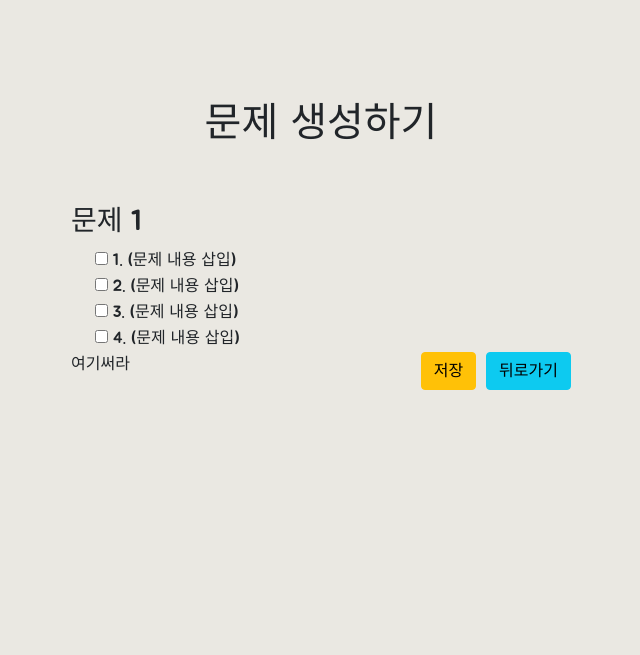
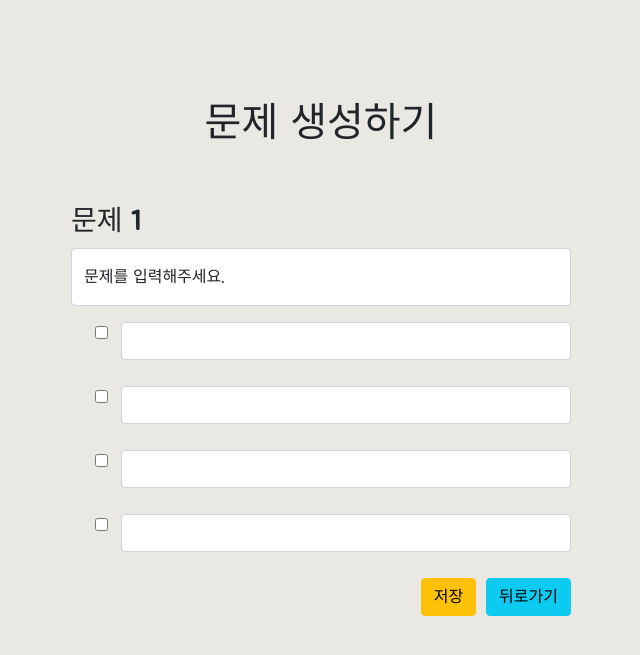
Before and after one commit to heyimcsy/toyproject-1, a Flask app: page / in a window 1280 px wide. Shown: the top 655 px of the page, without its empty margins (319-959 px from the left). Run offline with Flask 2, Linux system fonts and the light colour scheme.

Commit message:
db 문제 번호, 문제 정답 커밋

```diff
--- a/app.py
+++ b/app.py
@@ -12,15 +12,15 @@ def home():
     return render_template('createQ.html')
 
 @app.route('/create',methods=["POST"])
-def save_post():
+def save():
+    question_receive = request.form['question_give']
     num_receive = request.form['num_give']
-    c_receive = request.form['c_give']
 
-    print(num_receive, c_receive)
+    print(question_receive, num_receive)
 
     doc = {
-        'question_num':num_receive,
-        'question_o':c_receive
+        'question':question_receive,
+        'correctNum':num_receive
     }
     db.toy.insert_one(doc)
     return jsonify({'msg':'답 저장 완료!'})
--- a/templates/createQ.html
+++ b/templates/createQ.html
@@ -19,9 +19,11 @@
         * {
             font-family: 'Jua', sans-serif;
         }
-        body{
+
+        body {
             background-color: #eae8e2;
         }
+
         #wrap {
             width: 95%;
             text-align: left;
@@ -38,9 +40,35 @@
         h3 {
             margin-top: 50px;
         }
-        .btn{
+
+        .btn {
             float: right;
             margin-left: 10px;
+        }
+
+        #float1 {
+            width: 450px;
+            float: right;
+            margin-bottom: 7px;
+        }
+
+        #float2 {
+            width: 450px;
+            float: right;
+            margin-bottom: 3px;
+        }
+
+        #float3 {
+            width: 450px;
+            float: right;
+        }
+
+        #float4 {
+            width: 450px;
+            float: right;
+        }
+        .form-check{
+            margin-bottom: 40px;
         }
 
 
@@ -50,32 +78,78 @@
 
         })
 
+        function save() {
+
+            if (document.getElementById("input_check1").checked) {
+                document.getElementById("input_check_hidden1").disabled = true;
+                alert(document.getElementById("input_check_hidden1").id, document.getElementById("input_check_hidden1").value)
+                let correctNum = 1
+                let question = document.getElementById('question1').innerText
+
+                $.ajax({
+                    type: 'POST',
+                    url: '/create',
+                    data: {question_give: question, num_give: correctNum},
+                    success: function (response) {
+                        alert(response['msg'])
+                        window.location.reload()
+                    }
+                })
+            }
+
+            if (document.getElementById("input_check2").checked) {
+                document.getElementById("input_check_hidden2").disabled = true;
+                alert(document.getElementById("input_check_hidden2").id, document.getElementById("input_check_hidden2").value)
+                let correctNum = 2
+                let question = document.getElementById('question1').innerText
+
+                $.ajax({
+                    type: 'POST',
+                    url: '/create',
+                    data: {question_give: question, num_give: correctNum},
+                    success: function (response) {
+                        alert(response['msg'])
+                        window.location.reload()
+                    }
+                })
+            }
+
+            if (document.getElementById("input_check3").checked) {
+                document.getElementById("input_check_hidden3").disabled = true;
+                alert(document.getElementById("input_check_hidden3").id, document.getElementById("input_check_hidden3").value)
+                let correctNum = 3
+                let question = document.getElementById('question1').innerText
+
+                $.ajax({
+                    type: 'POST',
+                    url: '/create',
+                    data: {question_give: question, num_give: correctNum},
+                    success: function (response) {
+                        alert(response['msg'])
+                        window.location.reload()
+                    }
+                })
+            }
+
+            if (document.getElementById("input_check4").checked) {
+                document.getElementById("input_check_hidden4").disabled = true;
+                alert(document.getElementById("input_check_hidden4").id, document.getElementById("input_check_hidden4").value)
+                let correctNum = 4
+                let question = document.getElementById('question1').innerText
+
+                $.ajax({
+                    type: 'POST',
+                    url: '/create',
+                    data: {question_give: question, num_give: correctNum},
+                    success: function (response) {
+                        alert(response['msg'])
+                        window.location.reload()
+                    }
+                })
+            }
+            alert(correctNum)
 
 
-
-
-
-        function save(){
-
-            if(document.getElementById("input_check1").checked) {
-                document.getElementById("input_check_hidden1").disabled = true;
-                alert(document.getElementById("input_check_hidden1").id, document.getElementById("input_check_hidden1").value)
-            }
-
-            if(document.getElementById("input_check2").checked) {
-                document.getElementById("input_check_hidden2").disabled = true;
-                alert(document.getElementById("input_check_hidden2").id, document.getElementById("input_check_hidden2").value)
-            }
-
-            if(document.getElementById("input_check3").checked) {
-                document.getElementById("input_check_hidden3").disabled = true;
-                alert(document.getElementById("input_check_hidden3").id, document.getElementById("input_check_hidden3").value)
-            }
-
-            if(document.getElementById("input_check4").checked) {
-                document.getElementById("input_check_hidden4").disabled = true;
-                alert(document.getElementById("input_check_hidden4").id, document.getElementById("input_check_hidden4").value)
-            }
         }
 
         function save_post() {
@@ -83,7 +157,7 @@
             let question_correct = document.getElementsByName("check")
 
 
-            console.log(question_num,question_correct)
+            console.log(question_num, question_correct)
 
             $.ajax({
                 type: 'POST',
@@ -126,38 +200,46 @@
 
 <h1>문제 생성하기</h1>
 <div id="wrap">
-    <h3 id="question">문제 1</h3>
+    <h3 id="question1">문제 1</h3>
+    <div class="form-floating mb-3">
+        <input type="" class="form-control" id="floatingInput" placeholder="name@example.com">
+        <label for="floatingInput">문제를 입력해주세요.</label>
+    </div>
     <div class="form-check">
+
         <input type="checkbox" name="input_check" value='1' id="input_check1"/>
         <input type="hidden" name="input_check" value='0' id="input_check_hidden1"/>
-        <label class="form-check-label">
-            1. (문제 내용 삽입)
-        </label>
+        <div id="float1">
+            <input type="text" class="form-control" id="formGroupExampleInput1">
+        </div>
     </div>
     <div class="form-check">
+
         <input type="checkbox" name="input_check" value='1' id="input_check2"/>
         <input type="hidden" name="input_check" value='0' id="input_check_hidden2"/>
-        <label class="form-check-label">
-            2. (문제 내용 삽입)
-        </label>
+        <div id="float2">
+            <input type="text" class="form-control" id="formGroupExampleInput2">
+        </div>
     </div>
     <div class="form-check">
+
         <input type="checkbox" name="input_check" value='1' id="input_check3"/>
         <input type="hidden" name="input_check" value='0' id="input_check_hidden3"/>
-        <label class="form-check-label" >
-            3. (문제 내용 삽입)
-        </label>
+        <div id="float3">
+            <input type="text" class="form-control" id="formGroupExampleInput3">
+        </div>
     </div>
     <div class="form-check">
+
         <input type="checkbox" name="input_check" value='1' id="input_check4"/>
         <input type="hidden" name="input_check" value='0' id="input_check_hidden4"/>
-        <label class="form-check-label">
-            4. (문제 내용 삽입)
-        </label>
+        <div id="float4">
+            <input type="text" class="form-control" id="formGroupExampleInput4">
+        </div>
     </div>
     <button type="button" class="btn btn-info">뒤로가기</button>
     <button type="button" class="btn btn-warning" id="save" onclick="save(); save_post();">저장</button>
-    <div id="ok_list">여기써라</div>
+
 
 </div>
 </body>
```
